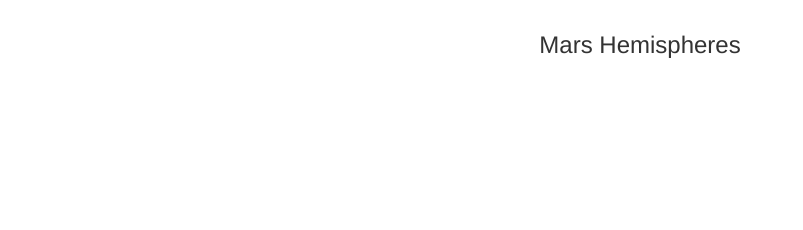
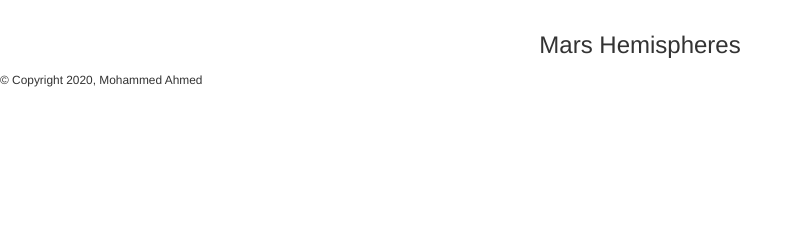
Before and after one commit to momado350/mission_to_mars, a Flask app: page / in a window 1280 px wide. Shown: the part 440-670 px from the top of the page, without its empty margins (0-803 px from the left). Run offline with Flask 2, Linux system fonts and the light colour scheme; data that the repository does not hold is empty; some libraries are stand-ins or nearby versions.

Commit message:
added copyright

```diff
--- a/mission_to_mars/templates/index.html
+++ b/mission_to_mars/templates/index.html
@@ -66,4 +66,5 @@
 
       </div>
 </body>
+<footer> <small>&copy; Copyright {{2020}}, Mohammed Ahmed</small> </footer>
 </html>
```
